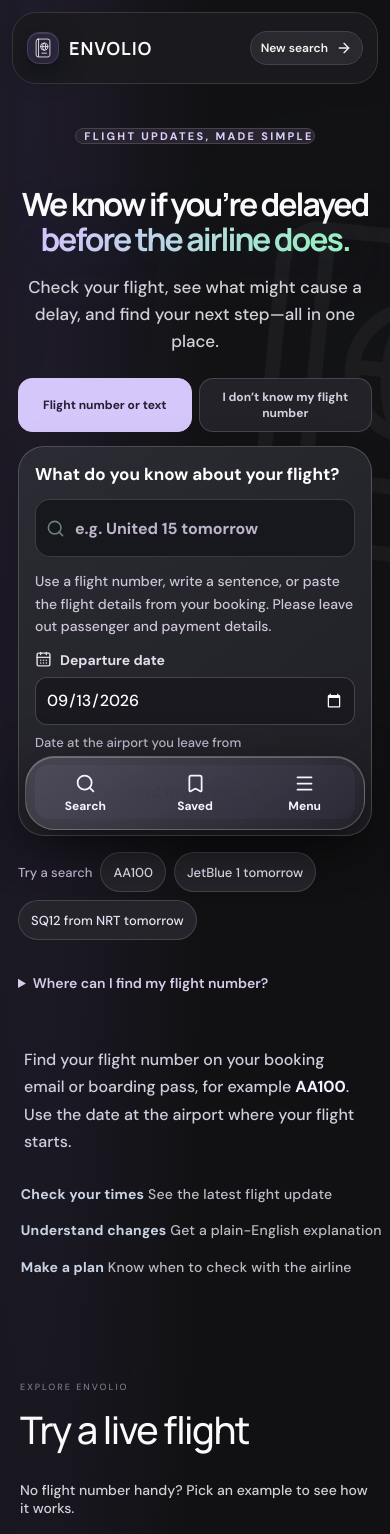
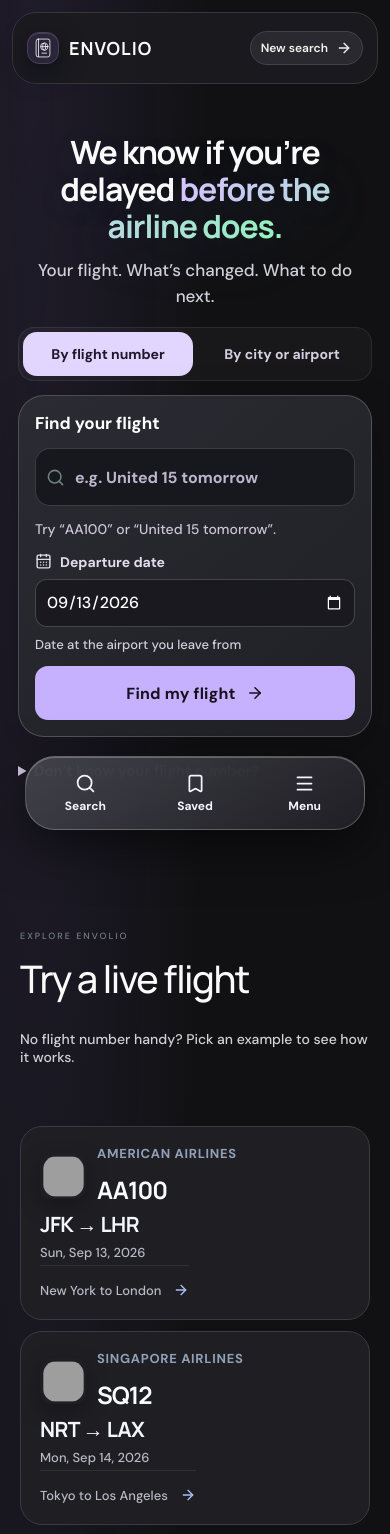
Before and after one commit to zacharyfbenitez/Envolio, a React (Vite) app: page / in a window 390 px wide. Shown: the top 1534 px of the page. Built offline with nearby package versions, Linux system fonts and the light colour scheme; grey boxes are pictures that could not be loaded.

Commit message:
Simplify homepage search and improve first-screen responsiveness

```diff
--- a/src/App.jsx
+++ b/src/App.jsx
@@ -661,26 +661,14 @@ function Home({ go, saved, remove }) {
             <span className="ai-pulse" /> FLIGHT UPDATES, MADE SIMPLE
           </div>
           <h1>
-            We know if you’re delayed
+            We know if you’re delayed{" "}
             <br />
             <em>before the airline does.</em>
           </h1>
           <p className="intro">
-            Check your flight, see what might cause a delay, and find your next step—all in one place.
+            Your flight. What’s changed. What to do next.
           </p>
           <SearchForm go={go} />
-          <p className="first-flight-help">Find your flight number on your booking email or boarding pass, for example <b>AA100</b>. Use the date at the airport where your flight starts.</p>
-          <div className="hero-proof">
-            <span>
-              <b>Check your times</b> See the latest flight update
-            </span>
-            <span>
-              <b>Understand changes</b> Get a plain-English explanation
-            </span>
-            <span>
-              <b>Make a plan</b> Know when to check with the airline
-            </span>
-          </div>
         </section>
         <ExampleFlights go={go} />
         <section className="first-trip-guide" aria-labelledby="first-trip-title"><div><span className="traveler-kicker">New here?</span><h2 id="first-trip-title">Start with one flight.</h2><p>No travel experience needed. We’ll help you understand what’s happening.</p></div><ol><li><b>1. Find your flight</b><p>Enter its number and departure date, or try an example above.</p></li><li><b>2. Check what changed</b><p>See the latest departure time, gate and any reported problems.</p></li><li><b>3. Know your next step</b><p>Get practical advice. If plans change, you can look at other flights.</p></li></ol><p className="first-trip-note">Always follow your airline’s check-in and boarding times. A delay estimate is not a reason to arrive at the airport later.</p></section>
--- a/src/FlightSearch.jsx
+++ b/src/FlightSearch.jsx
@@ -17,6 +17,7 @@ export default function FlightSearch({go}){
  const [recent,setRecent]=useState(()=>readJourneys(RECENT_KEY).slice(0,3));
  useEffect(()=>()=>request.current?.abort(),[]);
  useEffect(()=>{if(state.options||state.error)resultHeading.current?.focus();},[state.options,state.error]);
+ useEffect(()=>{if(state.error)setHelp(true);},[state.error]);
  const parsed=parseSearch(q,date),selectedDate=dateOverride?date:parsed.date,ident=chosen||parsed.ident;
  const inferredOrigin=parsed.identifiers.length>1?'':parsed.origin,inferredDestination=parsed.identifiers.length>1?'':parsed.destination;
  const origin=from!==null?resolveAirport(from):inferredOrigin.split(',').filter(Boolean),destination=to!==null?resolveAirport(to):inferredDestination.split(',').filter(Boolean);
@@ -34,7 +35,7 @@ export default function FlightSearch({go}){
   go(`${import.meta.env.BASE_URL}flight/${encodeURIComponent(flightIdent)}?${params}`);
  };
  const submit=async event=>{
-  event.preventDefault();setHelp(true);
+  event.preventDefault();
   if((!dateOverride&&parsed.dateError)||!validDate(selectedDate)||selectedDate>max)return setState({error:(!dateOverride&&parsed.dateError)||'Choose a valid departure date within the next year.'});
   if(!ident&&!routeMode)return setState({error:parsed.number?'Which airline is this flight with? Choose it below.':parsed.identifiers.length>1?'Your text includes more than one flight. Choose the one you want below.':'Add an airline and flight number, or search by your departure and arrival airports.'});
   if((routeMode&&(origin.length!==1||destination.length!==1))||origin.length>1||destination.length>1)return setState({error:'Choose the exact airports below so we find the right flight.'});
@@ -60,11 +61,11 @@ export default function FlightSearch({go}){
  };
  const chooseAirline=airline=>{setChosen(`${airline.code}${parsed.number.toUpperCase()}`);setState({});};
  return <section className="flight-finder natural-search" aria-label="Find your flight">
-  <div className="finder-modes" role="group" aria-label="Search method"><button type="button" aria-pressed={mode==='flight'} onClick={()=>{reset();setMode('flight');}}>Flight number or text</button><button type="button" aria-pressed={mode==='route'} onClick={()=>{reset();setMode('route');}}>I don’t know my flight number</button></div>
+  <div className="finder-modes" role="group" aria-label="Search method"><button type="button" aria-pressed={mode==='flight'} onClick={()=>{reset();setMode('flight');}}>By flight number</button><button type="button" aria-pressed={mode==='route'} onClick={()=>{reset();setMode('route');}}>By city or airport</button></div>
   <form className="search-box finder-form" onSubmit={submit} aria-busy={!!state.loading}>
-   <label className="finder-input-label" htmlFor="flight-query">{mode==='route'?'Tell us your route, or fill in the airports below':'What do you know about your flight?'}</label>
+   <label className="finder-input-label" htmlFor="flight-query">{mode==='route'?'Where are you flying?':'Find your flight'}</label>
    <div className="input-wrap"><Search size={21}/><input id="flight-query" value={q} onChange={e=>edit(e.target.value)} onPaste={e=>{const text=e.clipboardData.getData('text');if(text){e.preventDefault();const input=e.currentTarget;edit((q.slice(0,input.selectionStart)+text.replace(/\s+/g,' ')+q.slice(input.selectionEnd)).slice(0,1200));}}} placeholder={mode==='route'?'New York to London tomorrow':'e.g. United 15 tomorrow'} autoComplete="off" autoCapitalize="characters" spellCheck="false" maxLength={1200} aria-describedby="finder-guidance"/></div>
-   <p className="finder-guidance" id="finder-guidance">Use a flight number, write a sentence, or paste the flight details from your booking. Please leave out passenger and payment details.</p>
+   <p className="finder-guidance" id="finder-guidance">{mode==='route'?'Enter two cities. We’ll help you choose the airports.':'Try “AA100” or “United 15 tomorrow”.'}</p>
    {parsed.identifiers.length>1&&!chosen&&<div className="finder-followup"><b>Which flight in your itinerary?</b><div>{parsed.identifiers.map(value=><button type="button" key={value} onClick={()=>{setChosen(value);setState({});}}>{value}</button>)}</div></div>}
    {parsed.number&&!ident&&<div className="finder-followup"><label htmlFor="finder-airline">Which airline is flight {parsed.number} with?</label><input id="finder-airline" placeholder="Search airline names" value={airlineFilter} onChange={e=>setAirlineFilter(e.target.value)}/><div>{airlines.filter(a=>`${a.name} ${a.code}`.toLowerCase().includes(airlineFilter.toLowerCase())).slice(0,8).map(a=><button type="button" key={a.code} onClick={()=>chooseAirline(a)}>{a.name}</button>)}</div></div>}
    {ident&&<div className="finder-understood"><Plane size={17}/><span>Looking for <b>{ident}</b></span>{chosen&&<button type="button" onClick={()=>{setChosen('');setState({});}}>Change</button>}</div>}
@@ -72,12 +73,12 @@ export default function FlightSearch({go}){
    {(routeMode||origin.length>0||destination.length>0||help)&&<><AirportField id="finder-from" label="From" value={from??inferredOrigin} onChange={v=>{reset();setFrom(v);}}/><AirportField id="finder-to" label={routeMode?'To':'To (optional)'} value={to??inferredDestination} onChange={v=>{reset();setTo(v);}}/></>}
    </div>
    {!dateOverride&&parsed.dateError&&<div className="finder-date-warning" role="status">{parsed.dateError}{/two different|more than one date/.test(parsed.dateError)&&validDate(selectedDate)&&selectedDate<=max&&<button type="button" onClick={()=>{reset();setDate(selectedDate);setDateOverride(true);}}>Confirm {new Date(`${selectedDate}T12:00:00Z`).toLocaleDateString(undefined,{year:'numeric',month:'long',day:'numeric',timeZone:'UTC'})}</button>}</div>}
-   <button className="primary finder-submit" disabled={state.loading}>{state.loading?<><LoaderCircle className="spinning" size={18}/>Finding matching flights…</>:<>Find my flight<ArrowRight size={18}/></>}</button>
+   <button className="primary finder-submit" disabled={state.loading}>{state.loading?<><LoaderCircle className="spinning" size={18}/>Checking flights…</>:<>Find my flight<ArrowRight size={18}/></>}</button>
+   {state.loading&&<p className="finder-loading-note" role="status">Checking the latest flight records. This can take a few seconds.</p>}
    {state.loading&&<button className="finder-edit" type="button" onClick={reset}>Cancel search</button>}
   </form>
-  {!q&&mode==='flight'&&<div className="finder-examples"><span>Try a search</span>{['AA100','JetBlue 1 tomorrow','SQ12 from NRT tomorrow'].map(value=><button key={value} onClick={()=>edit(value)}>{value}</button>)}</div>}
   {!q&&recent.length>0&&<div className="finder-examples"><span>Recently viewed on this device</span>{recent.map(item=><button key={item.key} onClick={()=>{edit(`${item.ident} ${airportCode(item.origin)}-${airportCode(item.destination)}`);setDate(item.date);setDateOverride(true);}}>{item.ident} · {item.date}</button>)}<button onClick={()=>{try{localStorage.removeItem(RECENT_KEY);setRecent([]);}catch{setState({error:'This browser couldn’t clear your recent searches. Please try again.'});}}}>Clear recent</button></div>}
   {(state.options||state.error)&&<section className="finder-results" aria-live="polite"><h2 ref={resultHeading} tabIndex={-1}>{state.options?.length?'Which one is yours?':'Let’s narrow it down.'}</h2>{state.error&&<p role="alert">{state.error}</p>}{state.options?.length>0&&<><p>Match the airports and departure time to your booking. Times are local to the departure airport unless marked UTC.</p>{state.options.map((flight,i)=><button className="finder-match" key={`${flight.ident||ident}-${i}`} onClick={()=>open(flight,state.payload,state.routeMode?flight.ident:ident)}><span><b>{flight.ident_iata||flight.ident||ident}</b><small>{airlines.find(a=>a.code===flight.operator)?.name||flight.operator||flight.origin?.city||'Published flight'}</small>{flight.codeshares?.length>0&&<small>Your booking may say {flight.codeshares.slice(0,3).join(' / ')}</small>}</span><span><b>{code(flight.origin)} → {code(flight.destination)}</b><small>{time(flight.scheduled_out,flight.origin?.timezone)} departure</small></span><ArrowRight size={18}/></button>)}<small className="finder-source">{state.source}{state.partial?' · More schedules may exist; these are the results returned within this search limit.':''}{state.note?` · ${state.note}`:''}</small></>}<button className="finder-edit" onClick={()=>{reset();document.querySelector('#flight-query')?.focus();}}><ArrowLeft size={16}/>Edit search</button></section>}
-  <details className="finder-help"><summary>Where can I find my flight number?</summary><p>Check your booking email or boarding pass. It usually looks like AA100 or BA1511—not the six-character booking reference. If your flight has a stop, choose the airports for the part you’re taking.</p><p>You can search up to a year ahead. Gates, aircraft and delay updates usually appear closer to departure.</p></details>
+  <details className="finder-help"><summary>Don’t know your flight number?</summary><p>Look in your booking email or boarding pass for a number like AA100. Or choose “By city or airport” above.</p><p>You can also paste your flight details here. Leave out names, booking references and payment details.</p><p>Search up to a year ahead. Gates and delay updates appear closer to departure.</p></details>
  </section>;
 }
--- a/src/web-launch.css
+++ b/src/web-launch.css
@@ -1,4 +1,25 @@
 /* Web-only launch corrections; imported after the legacy visual layers. */
+.home-page .hero{isolation:isolate}
+.home-page .hero-brand-art{pointer-events:none;opacity:.09;animation:none;z-index:-1}
+.home-page .hero.is-visible{animation:none;transform:none;opacity:1}
+.home-page .hero h1,.home-page .hero .intro,.home-page .hero .flight-finder{animation:none!important;opacity:1;filter:none;transform:none}
+.home-page .flight-finder{max-width:720px}
+.home-page .finder-form{display:grid;grid-template-columns:minmax(0,1fr) minmax(180px,.7fr);gap:12px 18px;box-shadow:0 16px 48px #0003;backdrop-filter:none;animation:none;transition:border-color .16s ease}
+.home-page .finder-form>*{grid-column:1/-1;min-width:0}
+.home-page .finder-form>.finder-fields{grid-column:1}
+.home-page .finder-form>.finder-submit{grid-column:2;align-self:center;margin:0}
+.home-page .finder-form:has(.finder-airport)>.finder-fields,.home-page .finder-form:has(.finder-airport)>.finder-submit{grid-column:1/-1}
+.home-page .finder-modes{gap:4px;width:fit-content;padding:4px;border-radius:16px;background:#ffffff08;border:1px solid #ffffff15}
+.home-page .finder-modes button{border:0;background:transparent;font-size:15px;transition:background .15s ease,color .15s ease}
+.home-page .finder-modes button[aria-pressed=true]{background:#e2d6ff;color:#20182b}
+.home-page .finder-help{margin-top:8px;padding:4px 0;font-size:15px}
+.home-page .finder-help summary{min-height:44px;align-content:center}
+.home-page .finder-date small{font-size:13px;color:#d4cddd}
+.finder-loading-note{font-size:14px!important;line-height:1.5!important;color:#ded6e9!important;margin:0!important}
+.home-page .finder-submit:not(:disabled):hover{filter:brightness(1.07);transform:none}
+.home-page .finder-submit:active{scale:.99}
+@media(max-width:600px){.home-page .finder-form{grid-template-columns:minmax(0,1fr)}.home-page .finder-form>.finder-submit,.home-page .finder-form>.finder-fields{grid-column:1}.home-page .finder-modes{width:100%;box-sizing:border-box}.home-page .finder-modes button{font-size:14px}.home-page .hero h1 br{display:none}}
+@media(prefers-reduced-motion:reduce){.home-page *, .home-page *::before,.home-page *::after{animation:none!important;transition:none!important;scroll-behavior:auto!important}}
 .flight-finder{width:100%;min-width:0}
 .flight-finder .finder-form{width:100%;max-width:100%;min-width:0;box-sizing:border-box}
 .flight-finder .finder-form:focus-within{transform:none}
@@ -8,6 +29,7 @@
 .home-page .flight-finder{margin-top:22px}
 .pwa-layout:has(.finder-form:focus-within) .pwa-dock{visibility:hidden;pointer-events:none}
 html{scroll-padding-bottom:120px}
+@media(max-width:600px){.home-page .hero .eyebrow{display:none}.home-page .hero-brand-art{display:none}.home-page .hero h1{margin:14px auto;font-size:30px;line-height:1.15;letter-spacing:-.035em}.home-page .hero .intro{margin:12px auto;line-height:1.5}.home-page .hero .flight-finder{margin-top:18px}}
 .saved-page{max-width:1000px;margin:auto;padding:32px 20px 120px}
 .saved-page h1{font-size:36px;line-height:1.15}.saved-page>p{font-size:16px;color:#d5cfdf;line-height:1.6}
 .saved-page .saved-grid{margin-top:28px}.saved-page .saved-main{min-height:110px}
```
